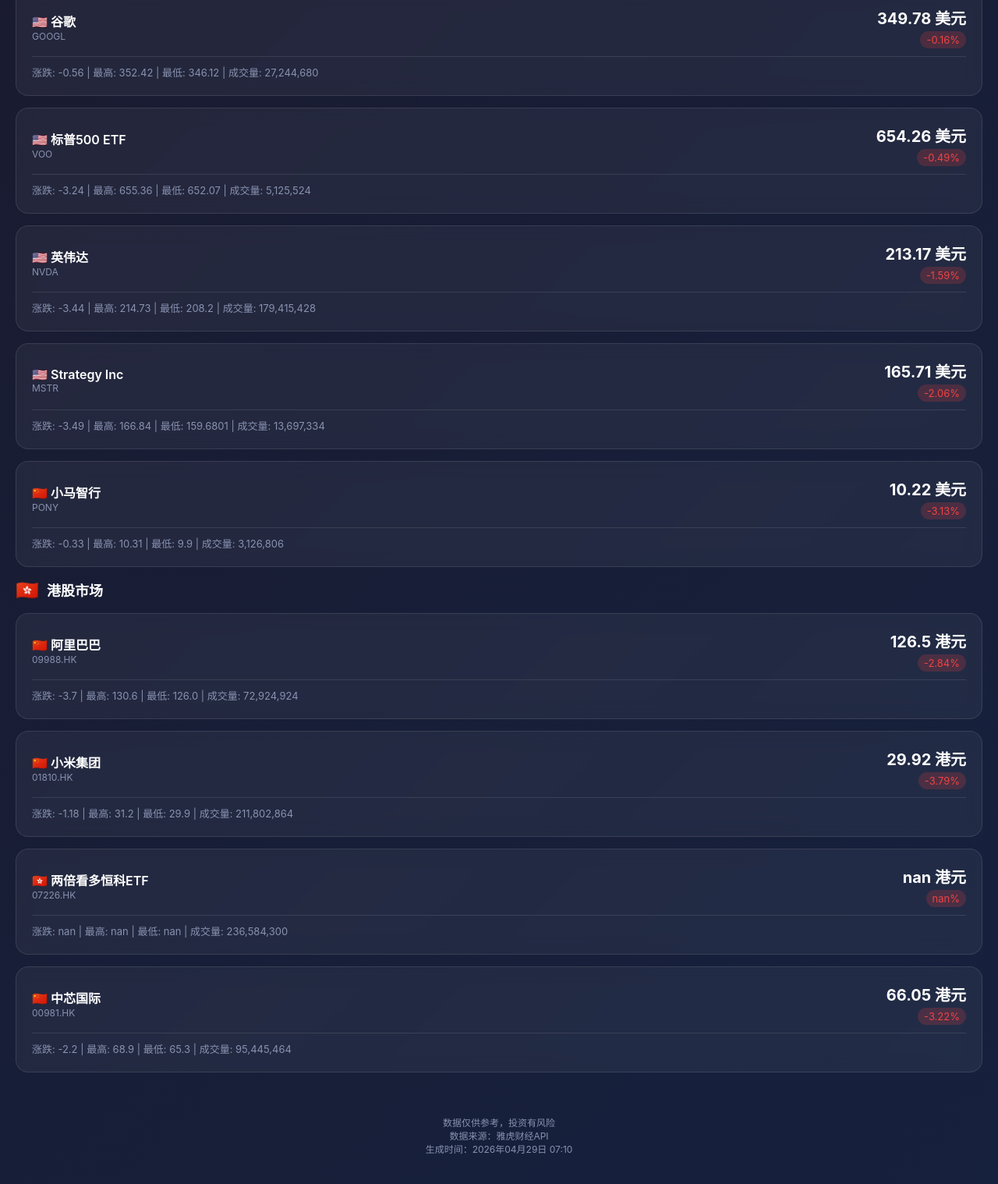
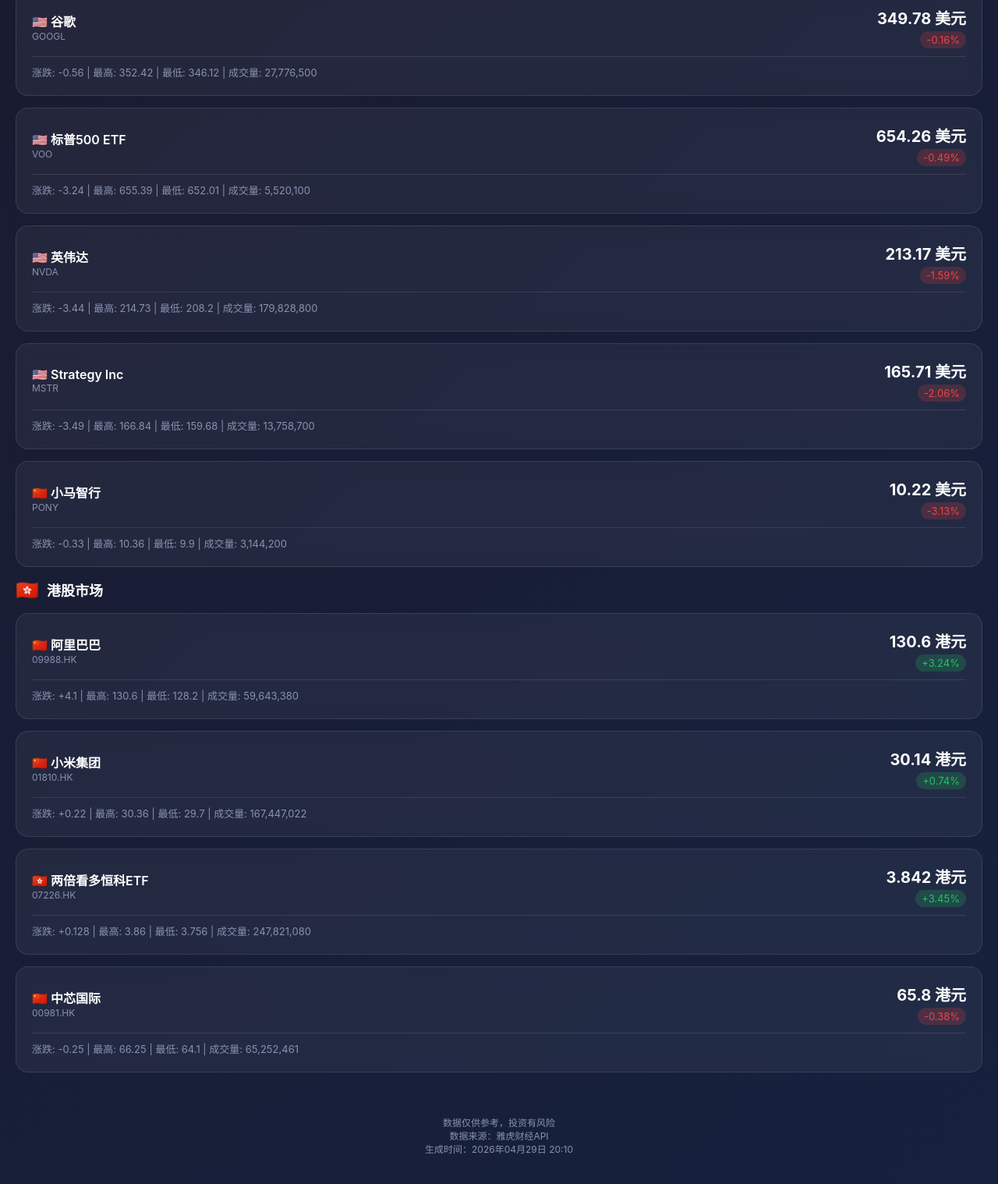
Before and after one commit to allvogue26/stock-news, a plain HTML site: page index.html in a window 1280 px wide. Shown: the part 504-2022 px from the top of the page at 78% size. Drawn offline with Linux system fonts and the light colour scheme.

Commit message:
Update stock report - 2026-04-29 20:10

```diff
--- a/index.html
+++ b/index.html
@@ -59,7 +59,7 @@
     <div class="header">
         <h1>📊 股票新闻</h1>
         <div class="date">2026年04月29日</div>
-        <div class="time">更新时间：07:10</div>
+        <div class="time">更新时间：20:10</div>
         <div class="data-source">📡 数据来源：雅虎财经API</div>
     </div>
 
@@ -68,8 +68,8 @@
             <div class="summary-title">📈 市场概览</div>
             <div class="summary-text">
                 今日关注 10 只股票 | 成功获取 10 只 |
-                <span style="color: #22c55e;">上涨 0 只</span> |
-                <span style="color: #ef4444;">下跌 10 只</span>
+                <span style="color: #22c55e;">上涨 3 只</span> |
+                <span style="color: #ef4444;">下跌 7 只</span>
             </div>
         </div>
 
@@ -87,7 +87,7 @@
                 </div>
             </div>
             <div class="stock-details">
-                涨跌: -2.65 | 最高: 382.29 | 最低: 372.54 | 成交量: 50,307,720
+                涨跌: -2.65 | 最高: 382.29 | 最低: 372.54 | 成交量: 50,698,300
             </div>
         </div>
 
@@ -103,7 +103,7 @@
                 </div>
             </div>
             <div class="stock-details">
-                涨跌: -0.56 | 最高: 352.42 | 最低: 346.12 | 成交量: 27,244,680
+                涨跌: -0.56 | 最高: 352.42 | 最低: 346.12 | 成交量: 27,776,500
             </div>
         </div>
 
@@ -119,7 +119,7 @@
                 </div>
             </div>
             <div class="stock-details">
-                涨跌: -3.24 | 最高: 655.36 | 最低: 652.07 | 成交量: 5,125,524
+                涨跌: -3.24 | 最高: 655.39 | 最低: 652.01 | 成交量: 5,520,100
             </div>
         </div>
 
@@ -135,7 +135,7 @@
                 </div>
             </div>
             <div class="stock-details">
-                涨跌: -3.44 | 最高: 214.73 | 最低: 208.2 | 成交量: 179,415,428
+                涨跌: -3.44 | 最高: 214.73 | 最低: 208.2 | 成交量: 179,828,800
             </div>
         </div>
 
@@ -151,7 +151,7 @@
                 </div>
             </div>
             <div class="stock-details">
-                涨跌: -3.49 | 最高: 166.84 | 最低: 159.6801 | 成交量: 13,697,334
+                涨跌: -3.49 | 最高: 166.84 | 最低: 159.68 | 成交量: 13,758,700
             </div>
         </div>
 
@@ -167,7 +167,7 @@
                 </div>
             </div>
             <div class="stock-details">
-                涨跌: -0.33 | 最高: 10.31 | 最低: 9.9 | 成交量: 3,126,806
+                涨跌: -0.33 | 最高: 10.36 | 最低: 9.9 | 成交量: 3,144,200
             </div>
         </div>
 
@@ -180,12 +180,12 @@
                     <div class="stock-code">09988.HK</div>
                 </div>
                 <div class="stock-price">
-                    <div class="price-value">126.5 港元</div>
-                    <div class="price-change change-down">-2.84%</div>
+                    <div class="price-value">130.6 港元</div>
+                    <div class="price-change change-up">+3.24%</div>
                 </div>
             </div>
             <div class="stock-details">
-                涨跌: -3.7 | 最高: 130.6 | 最低: 126.0 | 成交量: 72,924,924
+                涨跌: +4.1 | 最高: 130.6 | 最低: 128.2 | 成交量: 59,643,380
             </div>
         </div>
 
@@ -196,12 +196,12 @@
                     <div class="stock-code">01810.HK</div>
                 </div>
                 <div class="stock-price">
-                    <div class="price-value">29.92 港元</div>
-                    <div class="price-change change-down">-3.79%</div>
+                    <div class="price-value">30.14 港元</div>
+                    <div class="price-change change-up">+0.74%</div>
                 </div>
             </div>
             <div class="stock-details">
-                涨跌: -1.18 | 最高: 31.2 | 最低: 29.9 | 成交量: 211,802,864
+                涨跌: +0.22 | 最高: 30.36 | 最低: 29.7 | 成交量: 167,447,022
             </div>
         </div>
 
@@ -212,12 +212,12 @@
                     <div class="stock-code">07226.HK</div>
                 </div>
                 <div class="stock-price">
-                    <div class="price-value">nan 港元</div>
-                    <div class="price-change change-down">nan%</div>
+                    <div class="price-value">3.842 港元</div>
+                    <div class="price-change change-up">+3.45%</div>
                 </div>
             </div>
             <div class="stock-details">
-                涨跌: nan | 最高: nan | 最低: nan | 成交量: 236,584,300
+                涨跌: +0.128 | 最高: 3.86 | 最低: 3.756 | 成交量: 247,821,080
             </div>
         </div>
 
@@ -228,19 +228,19 @@
                     <div class="stock-code">00981.HK</div>
                 </div>
                 <div class="stock-price">
-                    <div class="price-value">66.05 港元</div>
-                    <div class="price-change change-down">-3.22%</div>
+                    <div class="price-value">65.8 港元</div>
+                    <div class="price-change change-down">-0.38%</div>
                 </div>
             </div>
             <div class="stock-details">
-                涨跌: -2.2 | 最高: 68.9 | 最低: 65.3 | 成交量: 95,445,464
+                涨跌: -0.25 | 最高: 66.25 | 最低: 64.1 | 成交量: 65,252,461
             </div>
         </div>
     </div>
     <div class="footer">
         数据仅供参考，投资有风险<br>
         数据来源：雅虎财经API<br>
-        生成时间：2026年04月29日 07:10
+        生成时间：2026年04月29日 20:10
     </div>
 </body>
 </html>
```
